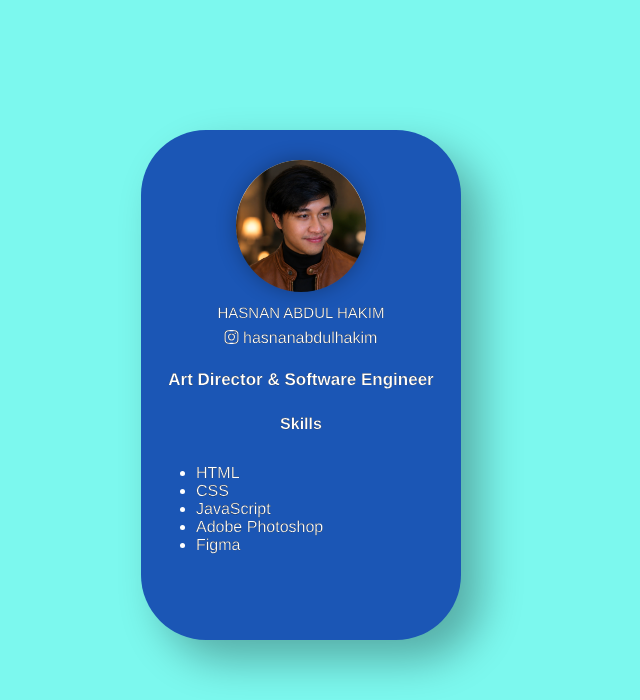
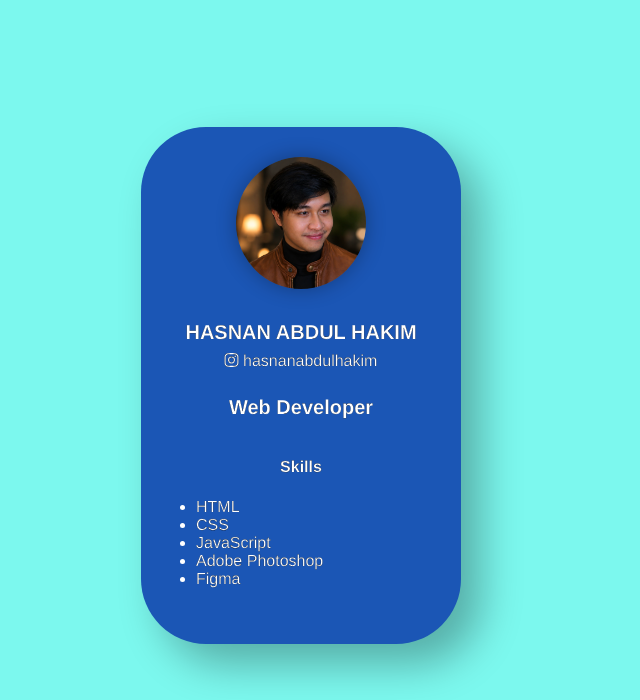
Before and after one commit to hermestaff/animated-profile-page, a plain HTML site: page index.html in a window 1280 px wide. Shown: the whole page, without its empty margins (339-979 px from the left). Drawn offline with Linux system fonts and the light colour scheme.

Commit message:
fixed some css properties

```diff
--- a/index.html
+++ b/index.html
@@ -17,7 +17,7 @@
     <div class="content">
         <h3 class="name">Hasnan Abdul Hakim</h3>
         <span><i class="fab fa-instagram"></i> hasnanabdulhakim</span>
-        <h4 class="title">Art Director & Software Engineer</h4>
+        <h4 class="title">Web Developer</h4>
     </div>
     <!-- third part -->
     <ul class="social-icons">
--- a/style.css
+++ b/style.css
@@ -19,6 +19,7 @@ body{
   overflow: hidden;
   position: relative;
   box-shadow: 20px 20px 42px rgba(0,0,0,0.3);
+  height: 27rem;
   width: 20rem;
 }
 
@@ -50,7 +51,7 @@ body{
   height:100%;
 }
 
-.card .profile:after{
+.card:hover .profile:after{
   content: '';
   width:100%;
   height:100%;
@@ -73,17 +74,17 @@ body{
 
 .card:hover .profile img{
   box-shadow: 0px 0px 20px rgba(0,0,0,0.5);
-  transform: scale(1.2);
+  transform: scale(1.06);
 }
 
 .card .content {
-  margin-bottom: -10px;
+  margin-bottom: -17px;
 }
 
 .card .content .title{
-  font-size: 17px;
+  font-size: 20px;
   font-weight: 600;
-  margin-bottom: 5px;
+  margin-bottom: -10px;
   display: block;
   justify-content: center;
   width: 100%;
@@ -91,9 +92,12 @@ body{
 }
 
 .card .content .name{
-  padding: 0;
-  font-size: 15px;
-  font-weight: 400;
+  transform: translateY(10px);
+  position: relative;
+  display: block;
+  padding: 10px;
+  font-size: 20px;
+  font-weight: 900;
   text-transform: uppercase;
   margin: 8px;
 }
@@ -103,6 +107,7 @@ body{
   padding: 0;
   position: absolute;
   justify-content: center;
+  transform: translateY(10px);
   align-items: center;
   background-color: hsl(175, 90%, 73%);
   bottom:-100px;
@@ -131,6 +136,6 @@ body{
 
 .skills h4{
   text-align: center;
-  margin:auto;
-  padding: 15px;
+  transform: translateY(9px);
+  padding: 10px;
 }
```
